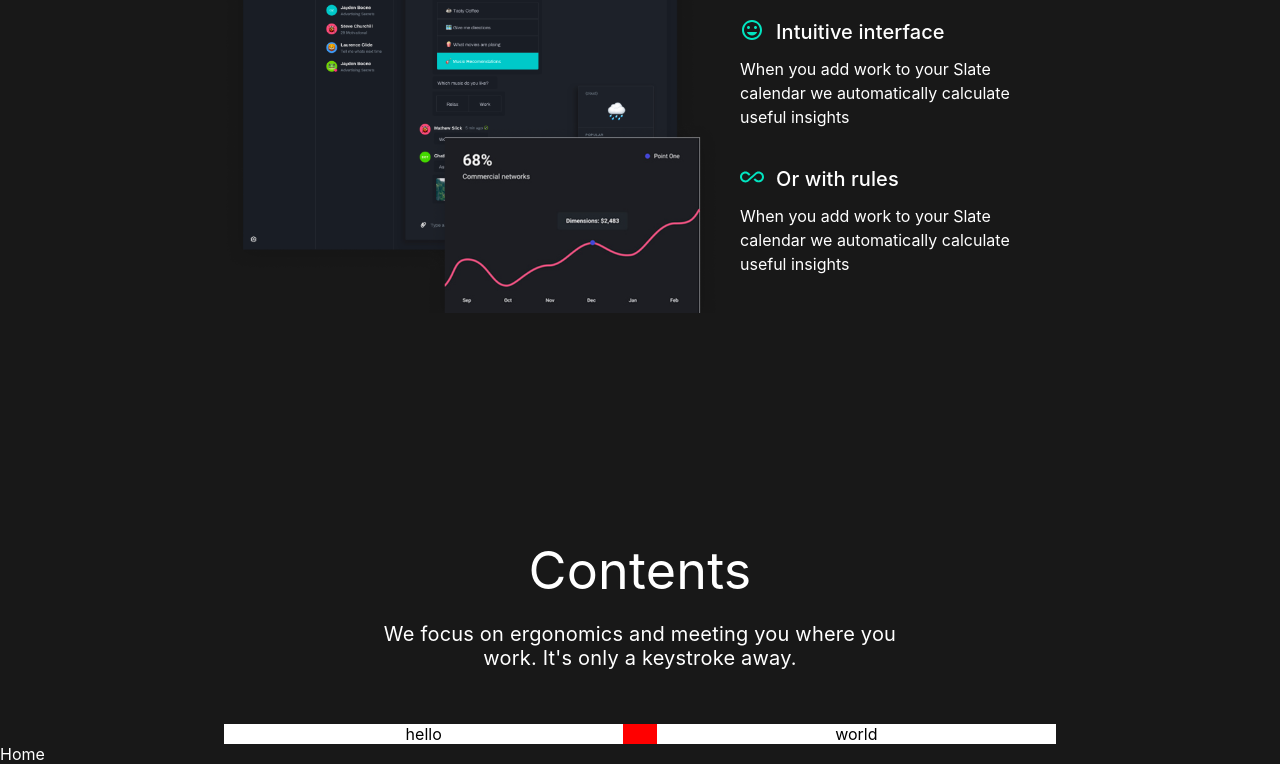
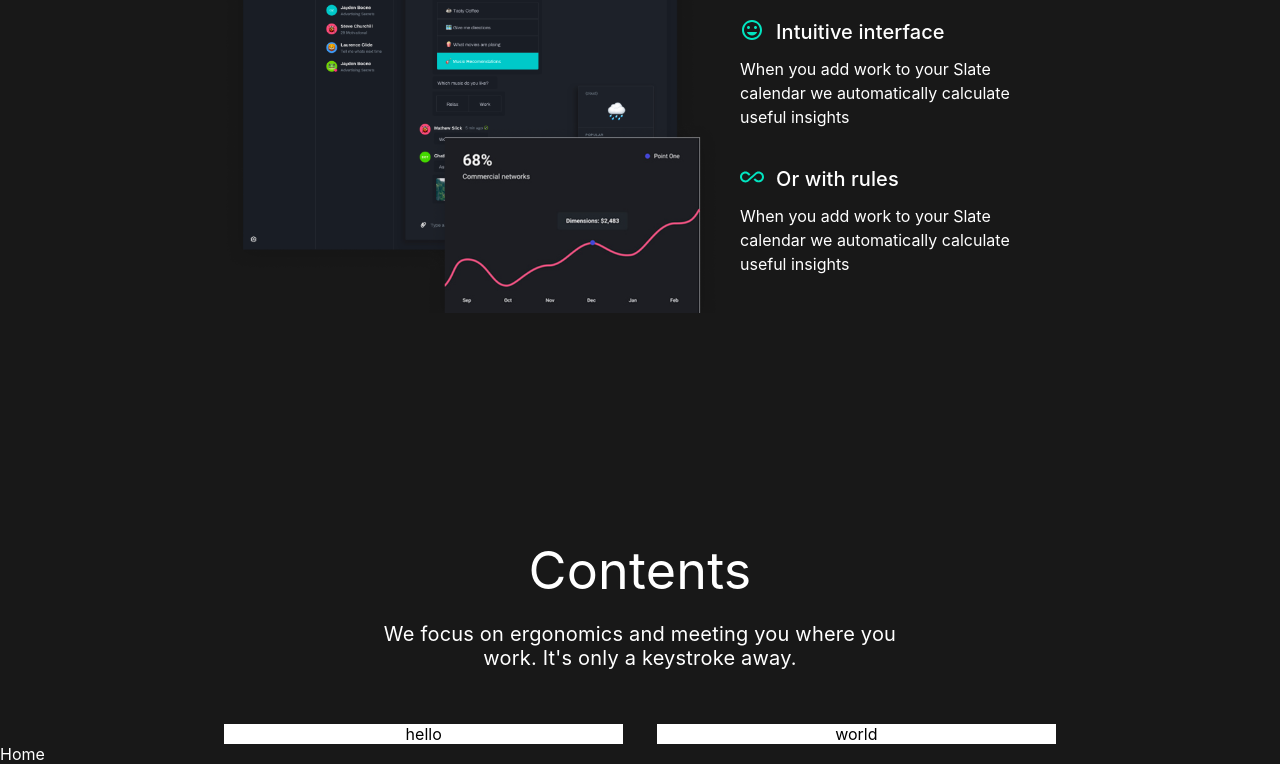
Before and after one commit to TheDa21crj/Landing-Page, a React (Create React App) app: page / in a window 1280 px wide. Shown: the part 1926-2690 px from the top of the page. Built offline with nearby package versions, Linux system fonts and the light colour scheme; the HTML template or start-up script is replaced by a standard one.

Commit message:
Update Contents.css

```diff
--- a/src/Components/Css/Contents.css
+++ b/src/Components/Css/Contents.css
@@ -30,7 +30,6 @@
     flex-direction: row;
     justify-content: space-between;
     align-items: center;
-    background-color: red;
     width: 65%;
 }
 
@@ -41,6 +40,3 @@
     color: black;
     text-align: center;
 }
-
-
-/* 985 */
```
